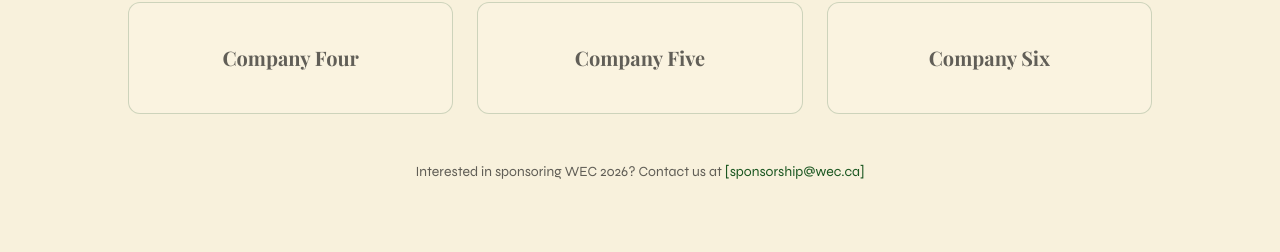
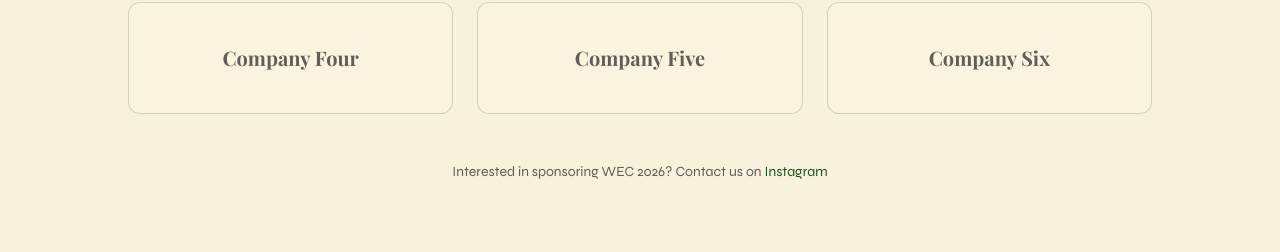
Before and after one commit to Anomaly-E-E/WEC, a React (Vite) app: page /sponsors in a window 1280 px wide. Shown: the part 928-1180 px from the top of the page. Built offline with nearby package versions, Linux system fonts and the light colour scheme; a web font is replaced by a local one.

Commit message:
Replace placeholder sponsorship email with Instagram contact link

```diff
--- a/src/pages/Sponsors.tsx
+++ b/src/pages/Sponsors.tsx
@@ -53,8 +53,15 @@
 
               <div className="text-center text-cream-dim">
                 <p className="text-sm">
-                  Interested in sponsoring WEC 2026? Contact us at{' '}
-                  <span className="text-sunlight">[sponsorship@wec.ca]</span>
+                  Interested in sponsoring WEC 2026? Contact us on{' '}
+                  <a
+                    href="https://www.instagram.com/ues_wec/"
+                    target="_blank"
+                    rel="noopener noreferrer"
+                    className="text-sunlight hover:underline"
+                  >
+                    Instagram
+                  </a>
                 </p>
               </div>
             </div>
```
